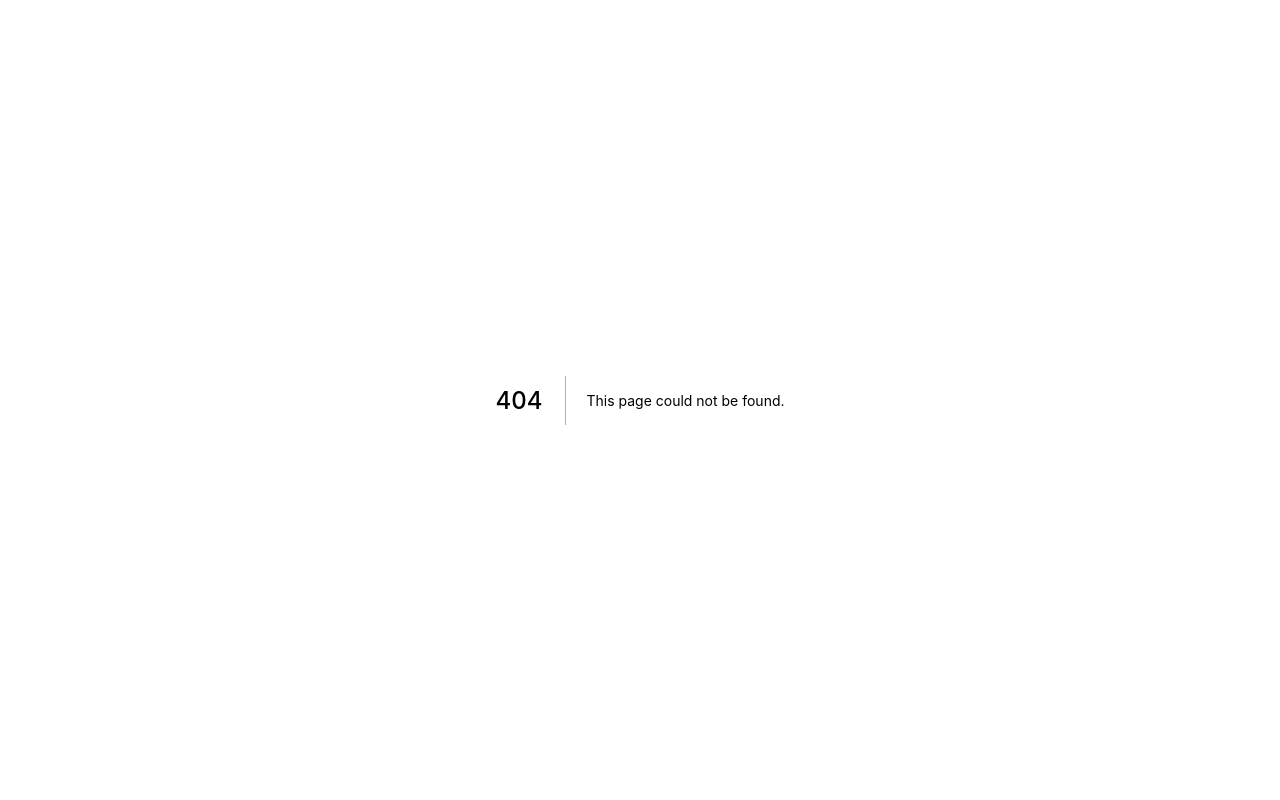
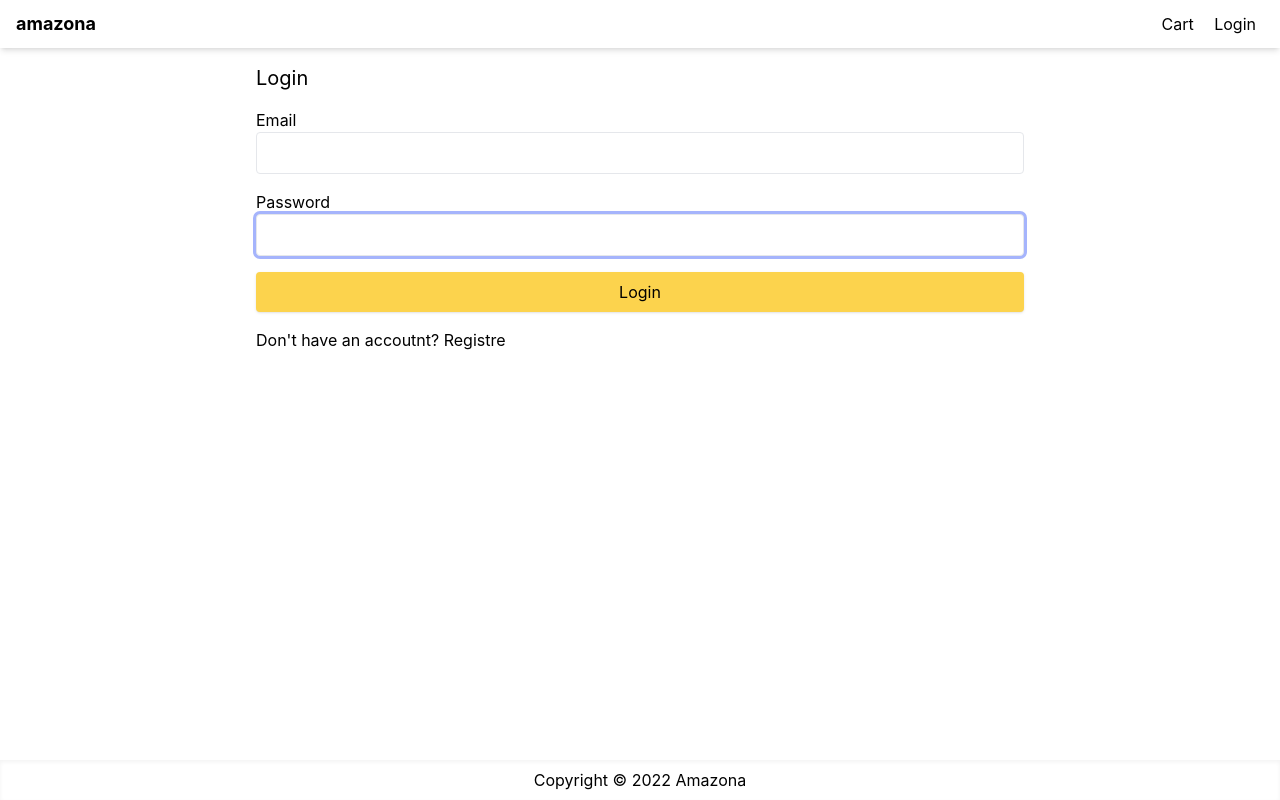
Before and after one commit to pasinduweerarathne/next-ecommerce-app, a Next.js app: page /login in a window 1280 px wide. Before the commit this address had no page. Built offline with nearby package versions, Linux system fonts and the light colour scheme.

Commit message:
implement a simple login form

```diff
--- a/package.json
+++ b/package.json
@@ -13,7 +13,8 @@
     "js-cookie": "^3.0.1",
     "next": "12.2.5",
     "react": "18.2.0",
-    "react-dom": "18.2.0"
+    "react-dom": "18.2.0",
+    "react-hook-form": "^7.34.2"
   },
   "devDependencies": {
     "@types/react": "^18.0.17",
--- a/pages/cart.js
+++ b/pages/cart.js
@@ -93,7 +93,7 @@
               </li>
               <li>
                 <button
-                  onClick={() => router.push("/shipping")}
+                  onClick={() => router.push("login?redirect=/shipping")}
                   className="primary-button w-full"
                 >
                   Check Out
--- /dev/null
+++ b/pages/login.js
@@ -0,0 +1,74 @@
+/* eslint-disable react/no-unescaped-entities */
+import Link from "next/link";
+import React from "react";
+import { useForm } from "react-hook-form";
+import Layout from "../components/Layout";
+
+const LoginScreen = () => {
+  const {
+    handleSubmit,
+    register,
+    formState: { errors },
+  } = useForm();
+
+  const submitHandler = ({ email, password }) => {
+    console.log(email, password);
+  };
+
+  return (
+    <Layout title="Login">
+      <form
+        className="mx-auto max-w-screen-md"
+        onSubmit={handleSubmit(submitHandler)}
+      >
+        <h1 className="mb-4 text-xl">Login</h1>
+        <div className="mb-4">
+          <label htmlFor="email">Email</label>
+          <input
+            type="email"
+            className="w-full"
+            id="email"
+            {...register("email", {
+              required: "Pleace enter your email",
+              pattern: {
+                value: /^[A-Z0-9._%+-]+@[A-Z0-9.-]+\.[A-Z]{2,4}$/i,
+                message: "Enter valid email",
+              },
+            })}
+            autoFocus
+          />
+          {errors.email && (
+            <div className="text-red-500">{errors.email.message}</div>
+          )}
+        </div>
+        <div className="mb-4">
+          <label htmlFor="password">Password</label>
+          <input
+            type="password"
+            className="w-full"
+            id="password"
+            autoFocus
+            {...register("password", {
+              required: "Pleace enter your password",
+              minLength: {
+                value: 6,
+                message: "password must be more than 5 chars",
+              },
+            })}
+          />
+          {errors.password && (
+            <div className="text-red-500">{errors.password.message}</div>
+          )}
+        </div>
+        <div className="mb-4">
+          <button className="primary-button w-full">Login</button>
+        </div>
+        <div>
+          Don't have an accoutnt? <Link href="register">Registre</Link>
+        </div>
+      </form>
+    </Layout>
+  );
+};
+
+export default LoginScreen;
--- a/styles/globals.css
+++ b/styles/globals.css
@@ -26,3 +26,7 @@
 .primary-button {
   @apply rounded bg-amber-300 py-2 px-4 shadow outline-none hover:bg-amber-400 active:bg-amber-500;
 }
+
+input, select, textarea{
+  @apply rounded border p-2 outline-none ring-indigo-300 focus:ring
+}
```
Also changed, not shown: 2 other files (tests, documents, lock files or other folders).
